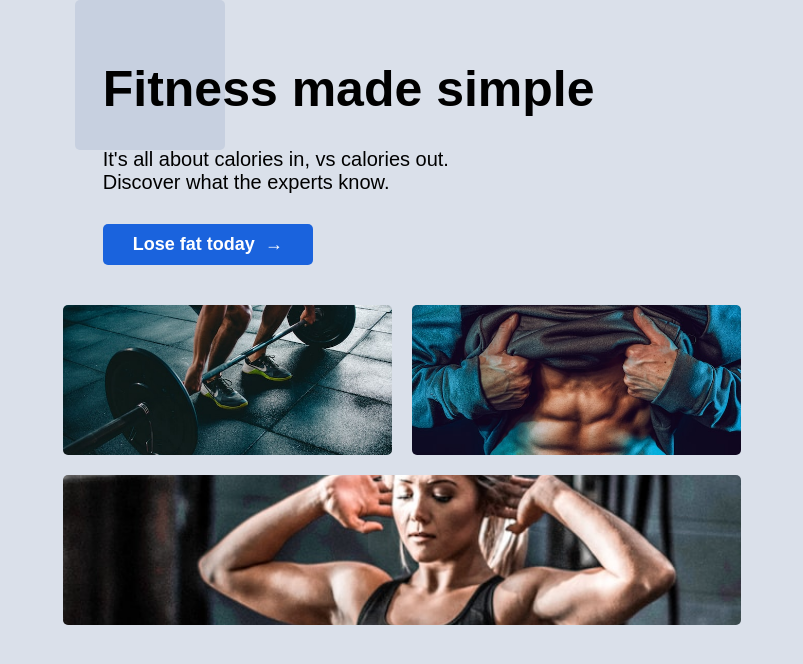
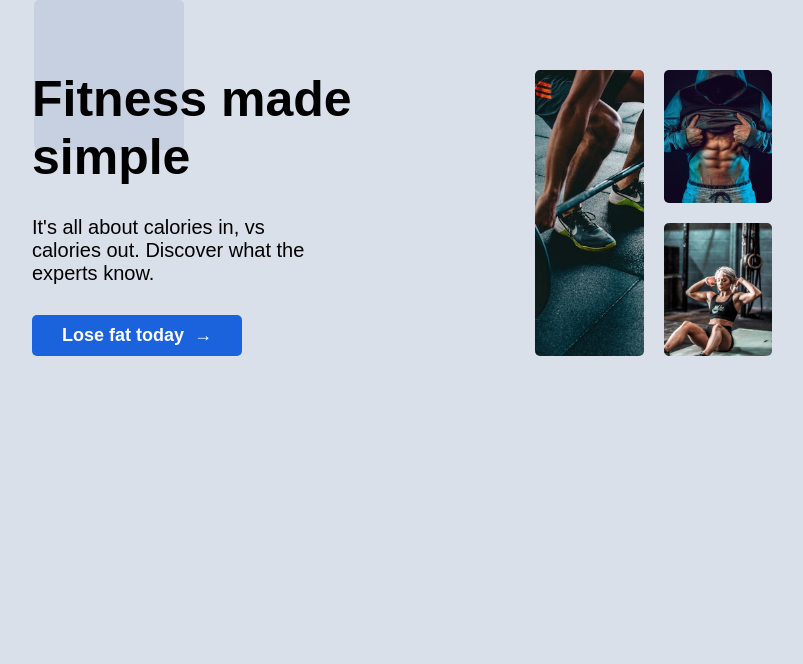
Before and after one commit to adamsJS23/fitness-blip, a plain HTML site: page index.html in a window 1280 px wide. Shown: the whole page, without its empty margins (238-1041 px from the left). Drawn offline with Linux system fonts and the light colour scheme.

Commit message:
Added media queries for tablet and desktop screens

```diff
--- a/main.css
+++ b/main.css
@@ -12,7 +12,6 @@ html {
 body {
   font-family: "Numito", sans-serif;
   background-color: #dae0ea;
-  /* height: 100vh; */
   display: flex;
   align-items: center;
   justify-content: center;
@@ -28,10 +27,7 @@ a {
 
 .blip {
   padding: 2rem;
-  max-width: 900px;
-  /* display: flex; */
-  /* justify-content: space-between; */
-  /* gap: 3rem; */
+  max-width: 800px;
   position: relative;
 }
 
@@ -48,8 +44,7 @@ a {
 }
 
 .blip__content {
-  padding: 4rem 0 0 4rem;
-  margin-bottom: 4rem;
+  margin-bottom: 6rem;
 }
 
 .blip__heading {
@@ -71,6 +66,7 @@ a {
   color: #fff;
   border-radius: 5px;
   display: inline-flex;
+  display: flex;
   gap: 1rem;
   align-self: flex-start;
   margin-top: auto;
@@ -86,13 +82,72 @@ a {
 }
 
 .blip__img {
-  height: 15rem;
-  width: 100%;
   object-fit: cover;
   aspect-ratio: 1/1;
   border-radius: 5px;
+  height: 15rem;
+  width: 100%;
 }
 
-.blip__img:nth-child(3){
+.blip__img:nth-child(3) {
   grid-area: bigimg;
 }
+
+@media only screen and (min-width: 37.5em) {
+
+  .blip {
+    padding: 7rem 3rem ;
+  }
+
+  .blip__link {
+    display: inline-flex;
+  }
+
+  .blip__gallery {
+    grid-template-areas:
+      "bigimg ."
+      "bigimg .";
+  }
+
+  .blip__img {
+    height: 100%;
+    /* width: 100%; */
+    /* aspect-ratio: 1/1; */
+    object-fit: cover;
+  }
+
+  .blip__img:nth-child(3) {
+    grid-area: unset;
+  }
+
+  .blip__img:nth-child(1) {
+    grid-area: bigimg;
+  }
+}
+
+@media only screen and (min-width: 64em) {
+
+  .blip {
+    display: flex;
+    justify-content: space-between;
+    gap: 3rem;
+  }
+
+  .blip__link {
+    margin-top: auto;
+  }
+
+  .blip__content {
+    flex: 2;
+    display: flex;
+    flex-direction: column;
+  }
+
+  .blip__content {
+    margin-bottom: 0;
+  }
+
+  .blip__gallery {
+    flex: 1;
+  }
+}
```
